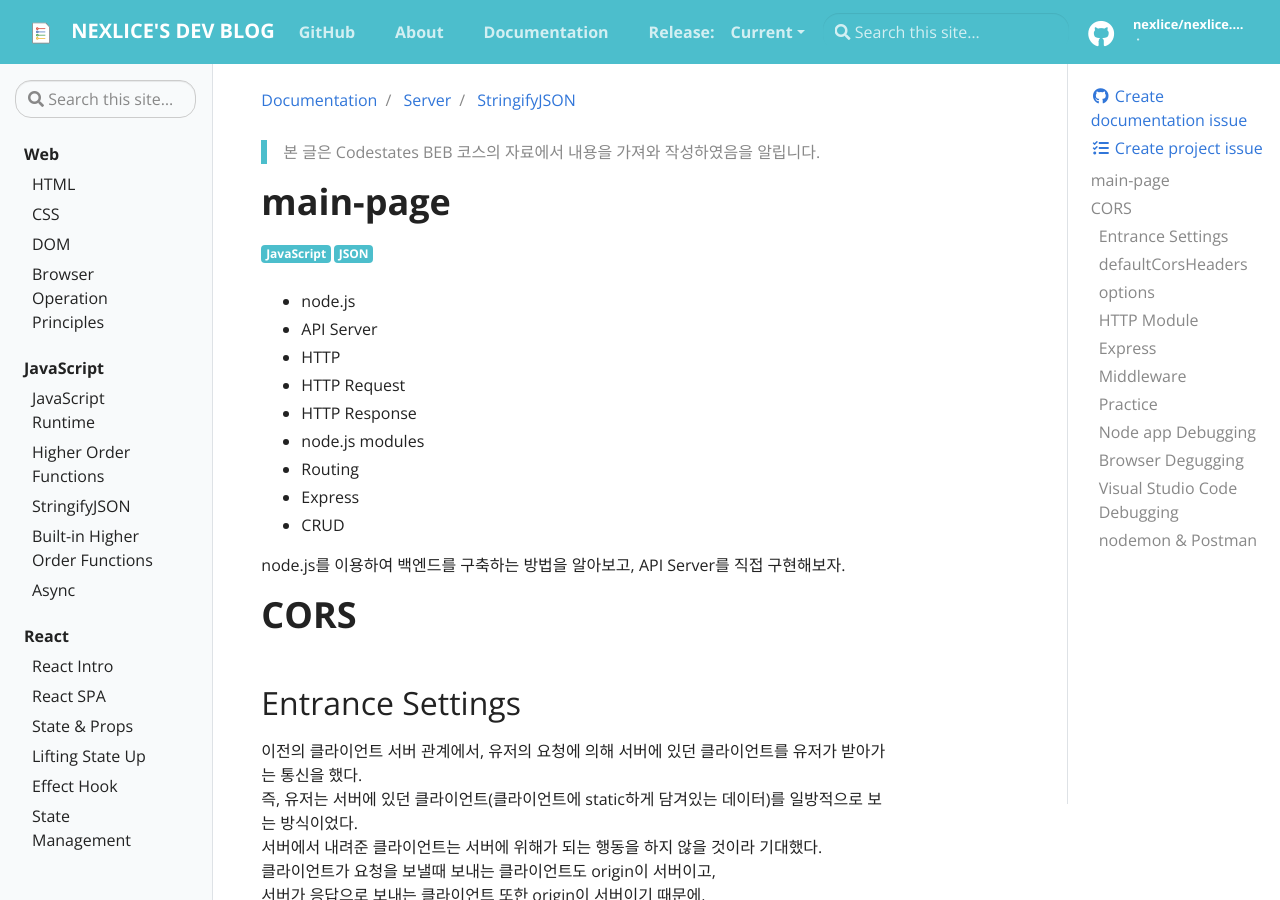
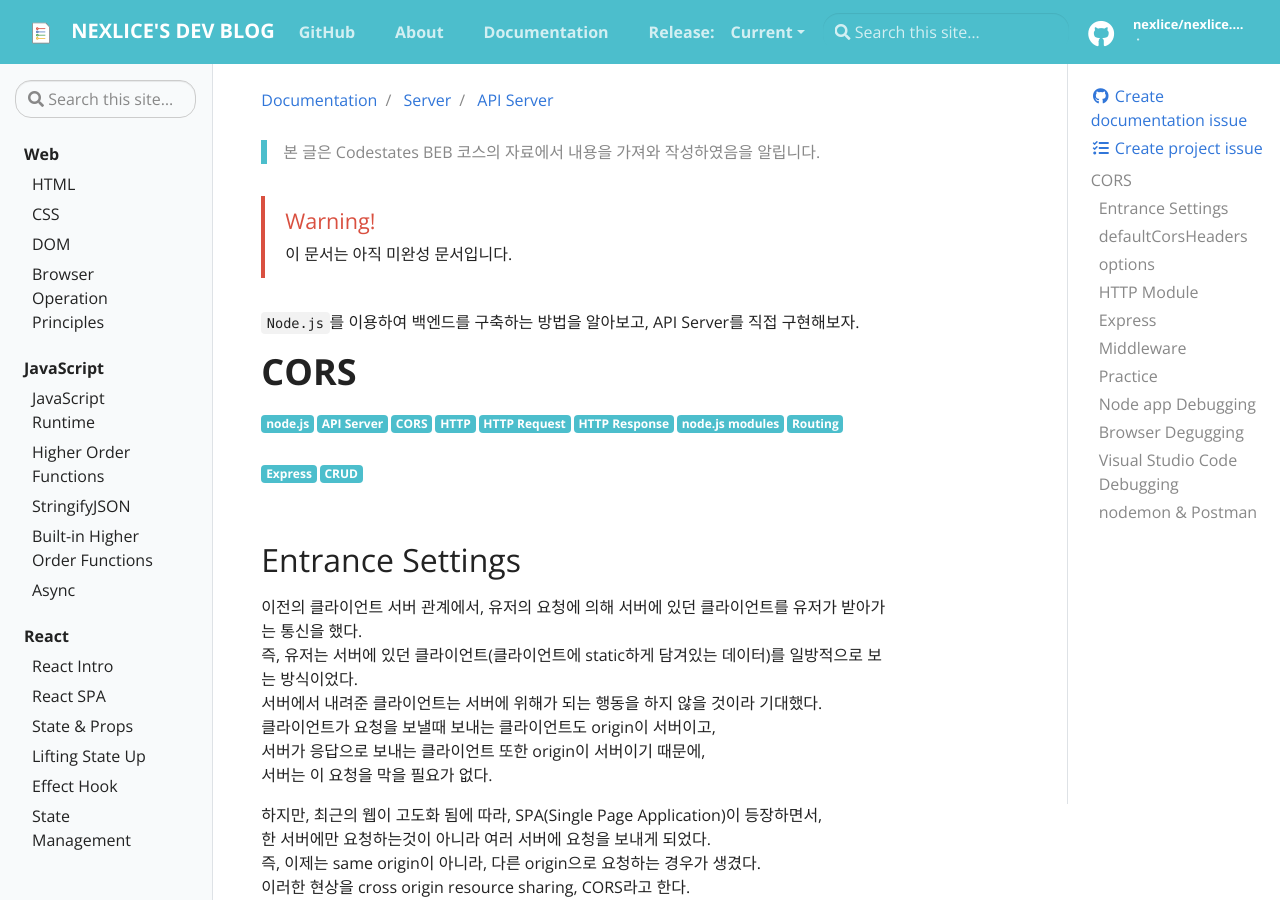
Before and after one commit to nexlice/nexlice.github.io, a Jekyll site: the page built from _docs/server/api-server.md, in a window 1280 px wide and 900 px high. Built offline with Jekyll 4.4.1, drawn with Linux system fonts in a browser that asks for light colours.

Commit message:
docs: api-server wip

```diff
--- a/_docs/server/api-server.md
+++ b/_docs/server/api-server.md
@@ -1,30 +1,27 @@
 ---
-title: StringifyJSON
+title: API Server
 tags:
- - JavaScript
- - JSON
+ - node.js
+ - API Server
+ - CORS
+ - HTTP
+ - HTTP Request
+ - HTTP Response
+ - node.js modules
+ - Routing
+ - Express
+ - CRUD
 
-description: Learn about the concepts of StringifyJSON!
+description: Learn about building API Server!
 ---
 
 >   본 글은 Codestates BEB 코스의 자료에서 내용을 가져와 작성하였음을 알립니다.
 
-# main-page
-- node.js
-- API Server
-- HTTP
-- HTTP Request
-- HTTP Response
-- node.js modules
-- Routing
-- Express
-- CRUD
+{% include alert.html type="danger" title="Warning!" content="이 문서는 아직 미완성 문서입니다." %}
 
-node.js를 이용하여 백엔드를 구축하는 방법을 알아보고, API Server를 직접 구현해보자.
-
+`Node.js`를 이용하여 백엔드를 구축하는 방법을 알아보고, API Server를 직접 구현해보자.
 
 # CORS
-
 ## Entrance Settings
 이전의 클라이언트 서버 관계에서, 유저의 요청에 의해 서버에 있던 클라이언트를 유저가 받아가는 통신을 했다.
 즉, 유저는 서버에 있던 클라이언트(클라이언트에 static하게 담겨있는 데이터)를 일방적으로 보는 방식이었다.
```
